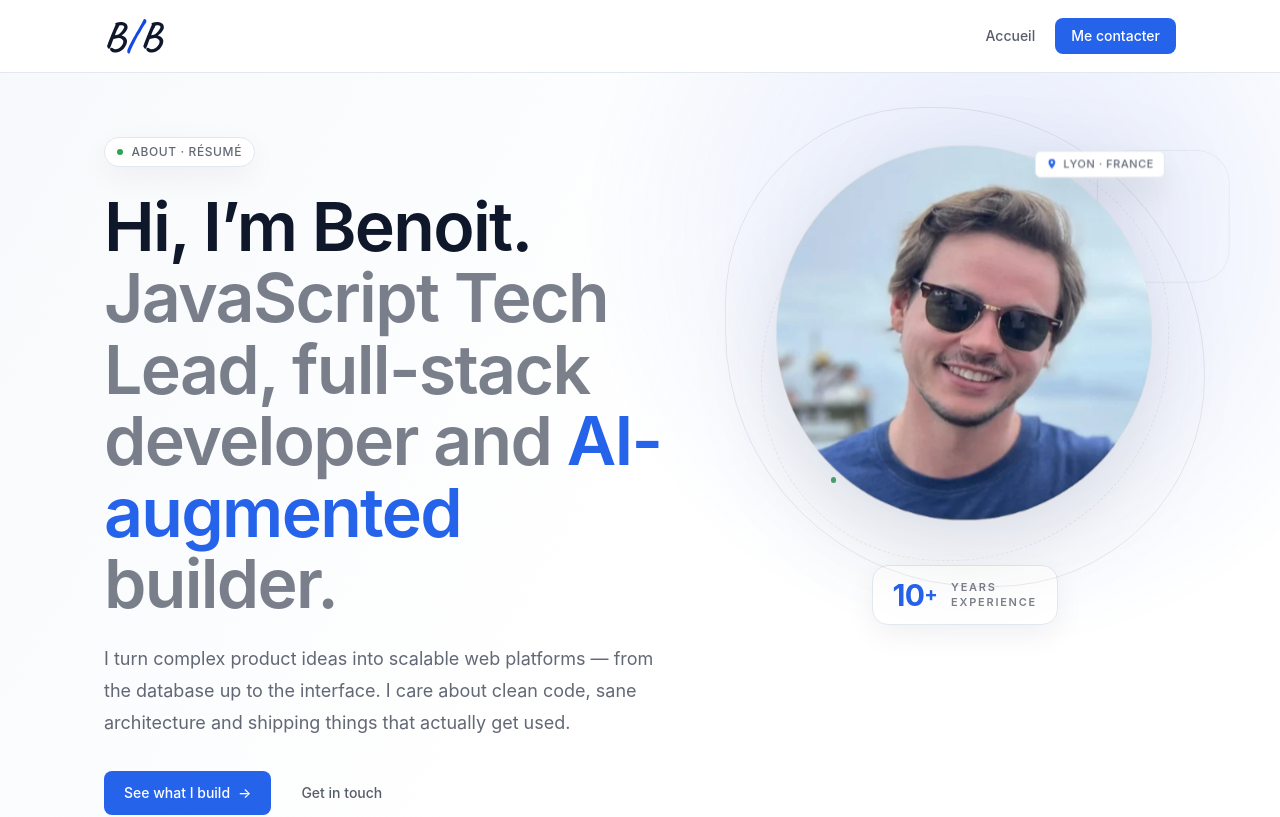
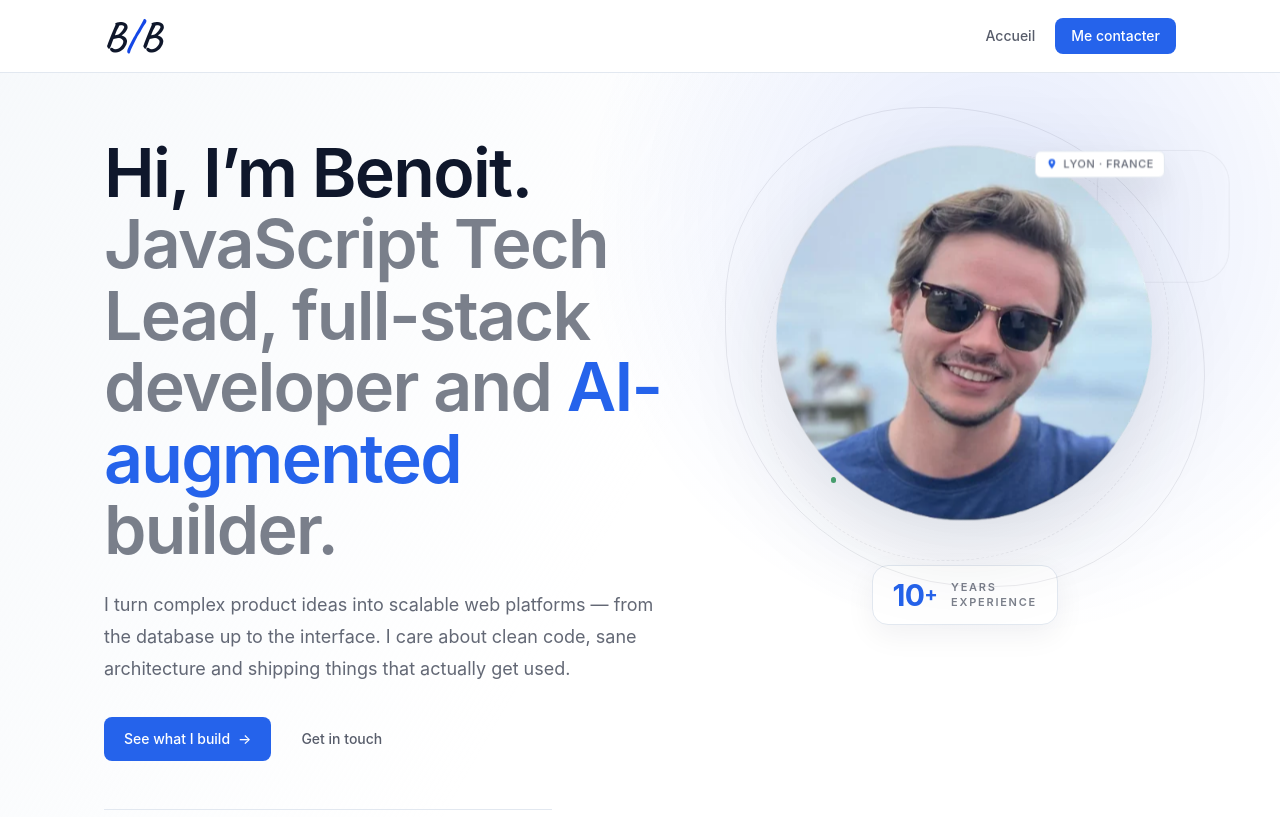
Before and after one commit to Fendry02/portfolio, a Next.js app: page /jobs in a window 1280 px wide. Shown: the top 817 px of the page. Built offline with nearby package versions, Linux system fonts and the light colour scheme.

Commit message:
style(jobs): drop hero pill so headline and avatar align with home
The 'About · résumé' pill pushed the headline ~56px down, leaving the top-pinned avatar visually too high. Home hero has no pill; removing it lines up the h1 and avatar identically across both pages.

```diff
--- a/app/jobs/page.tsx
+++ b/app/jobs/page.tsx
@@ -198,14 +198,9 @@ export default function Jobs() {
         <div className="qclay-ambient qclay-ambient-b" aria-hidden="true" />
         <div className="mx-auto grid max-w-6xl items-center gap-10 px-6 pb-16 pt-8 sm:gap-14 lg:grid-cols-[1.15fr_0.85fr] lg:gap-20 lg:px-10 lg:pb-28 lg:pt-16">
           <div className="qclay-reveal-stack flex flex-col justify-center">
-            <div className="qclay-pill inline-flex w-fit items-center gap-2 rounded-full border border-base-300 bg-base-100 px-3 py-1.5 text-xs font-medium uppercase tracking-wider text-base-content/65">
-              <span className="status-dot" aria-hidden="true" />
-              About · résumé
-            </div>
-
             <h1
               id="jobs-hero-heading"
-              className="mt-6 text-[clamp(2.25rem,6vw,4.25rem)] font-semibold leading-[1.05] tracking-tight"
+              className="text-[clamp(2.25rem,6vw,4.25rem)] font-semibold leading-[1.05] tracking-tight"
             >
               Hi, I’m Benoit.{' '}
               <span className="text-base-content/55">
```
